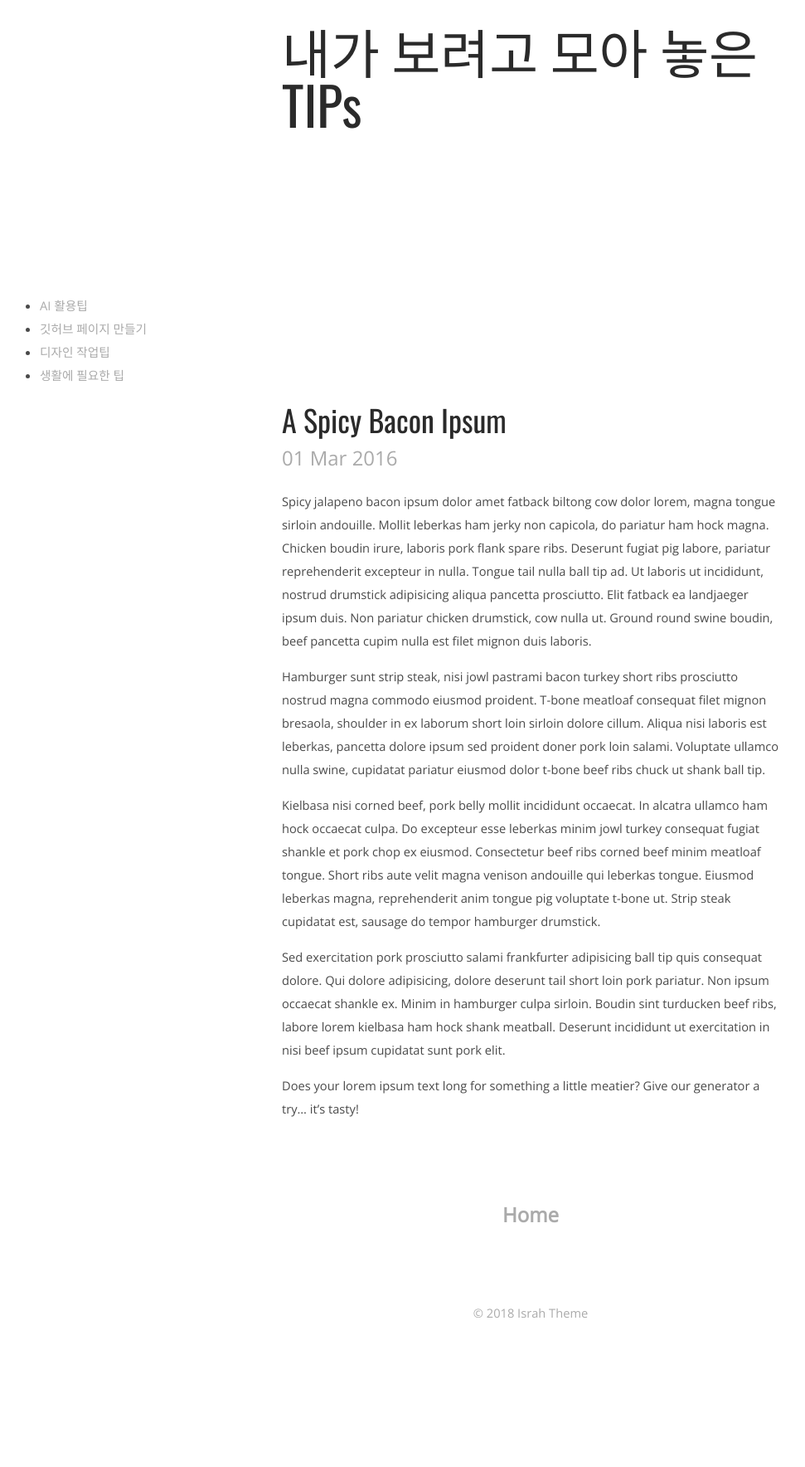
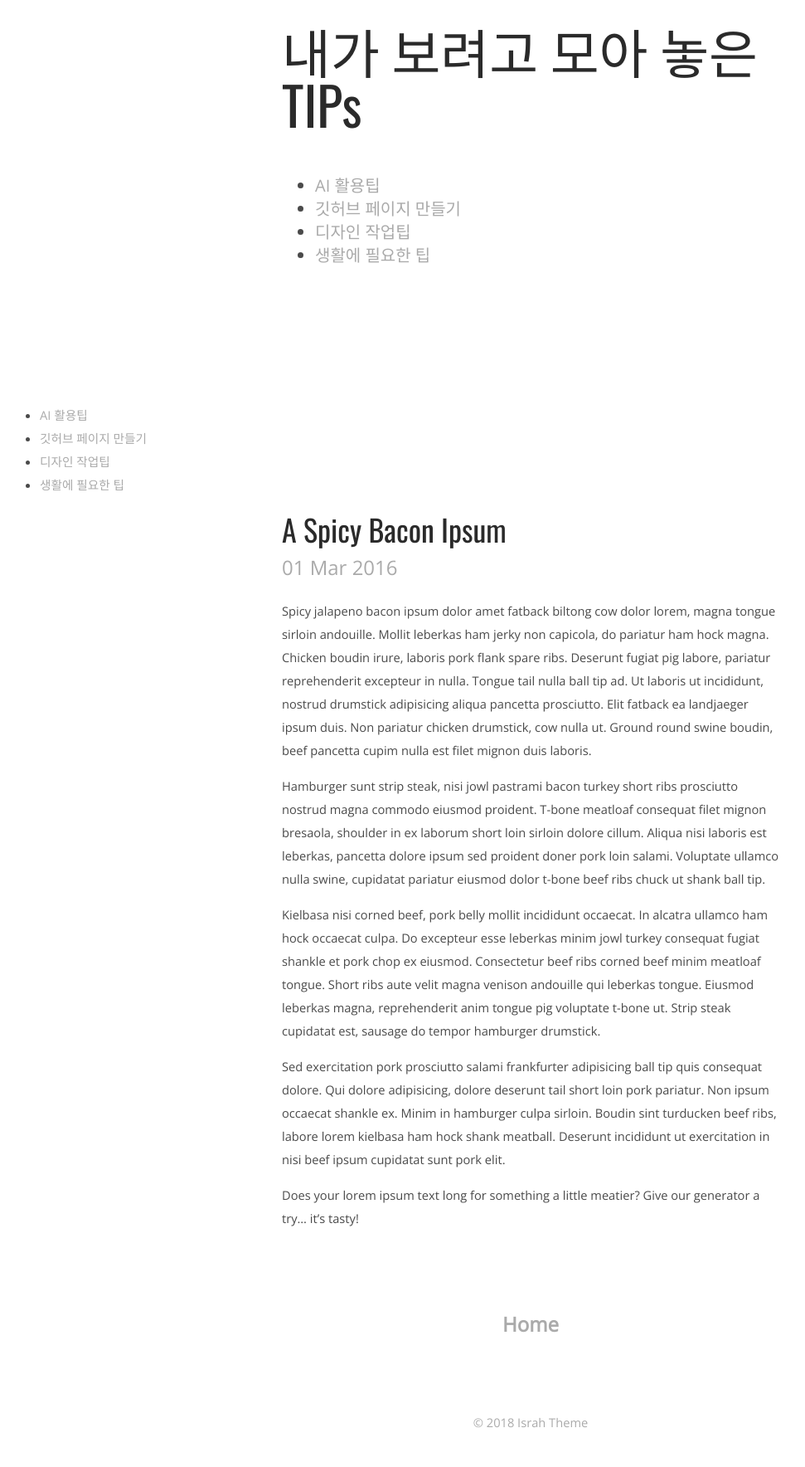
Before and after one commit to uhooaha/uhooaha.github.io, a Jekyll site: the page built from _posts/2016-03-01-bacon.markdown, in a window 1280 px wide. Shown: the whole page at 83% size, without its empty margins (0-971 px from the left). Built offline with Jekyll 4.4.1, drawn with Linux system fonts in a browser that asks for light colours; nearby versions of some CDN libraries; before the commit the page ends 1636 px from its top, so only the background shows below that.

Commit message:
modified category

```diff
--- a/_includes/topbar.html
+++ b/_includes/topbar.html
@@ -12,6 +12,14 @@
                     <a class=navlink href="{{ x.url }}">{{ x.text }}</a>
                 {% endif %}
             {% endfor %}
+
+            <ul>
+                <li><a href="/category/tip-ai-usage">AI 활용팁</a></li>
+                <li><a href="/category/tip-github">깃허브 페이지 만들기</a></li>
+                <li><a href="/category/tip-design">디자인 작업팁</a></li>
+                <li><a href="/category/tip-life">생활에 필요한 팁</a></li>
+            </ul>
         </nav>
+
     </div>
 </div>
--- a/_posts/2016-01-01-moustaches.markdown
+++ b/_posts/2016-01-01-moustaches.markdown
@@ -1,6 +1,7 @@
 ---
 title:  Moustaches!
 date:   2016-01-01
+categories: tip-ai-usage
 ---
 
 Lorem ipsum dolor sit amet, consectetur adipisicing elit, sed do eiusmod tempor incididunt ut labore et dolore magna aliqua.
--- a/_posts/2016-02-01-somecode.markdown
+++ b/_posts/2016-02-01-somecode.markdown
@@ -1,7 +1,7 @@
 ---
 title:  Coding and Hipster Ipsum
 date:   2016-02-01
-categories: [tip-design]
+categories: tip-design
 ---
 
 Four dollar toast lyft viral heirloom flexitarian, etsy shoreditch vaporware ramps meh. Jianbing roof party put a bird on it kombucha kale chips sustainable. Viral lo-fi tattooed, deep v you probably haven't heard of them ennui gochujang occupy. Fanny pack gentrify fingerstache live-edge. Normcore authentic poutine quinoa skateboard copper mug. Vaporware fanny pack neutra fixie affogato. Hoodie photo booth flannel waistcoat la croix chia.
--- a/_posts/2016-03-01-bacon.markdown
+++ b/_posts/2016-03-01-bacon.markdown
@@ -1,7 +1,7 @@
 ---
 title:  A Spicy Bacon Ipsum
 date:   2016-03-01
-categories: [tip-life]
+categories: tip-life
 ---
 
 Spicy jalapeno bacon ipsum dolor amet fatback biltong cow dolor lorem, magna tongue sirloin andouille. Mollit leberkas ham jerky non capicola, do pariatur ham hock magna. Chicken boudin irure, laboris pork flank spare ribs. Deserunt fugiat pig labore, pariatur reprehenderit excepteur in nulla.
```
